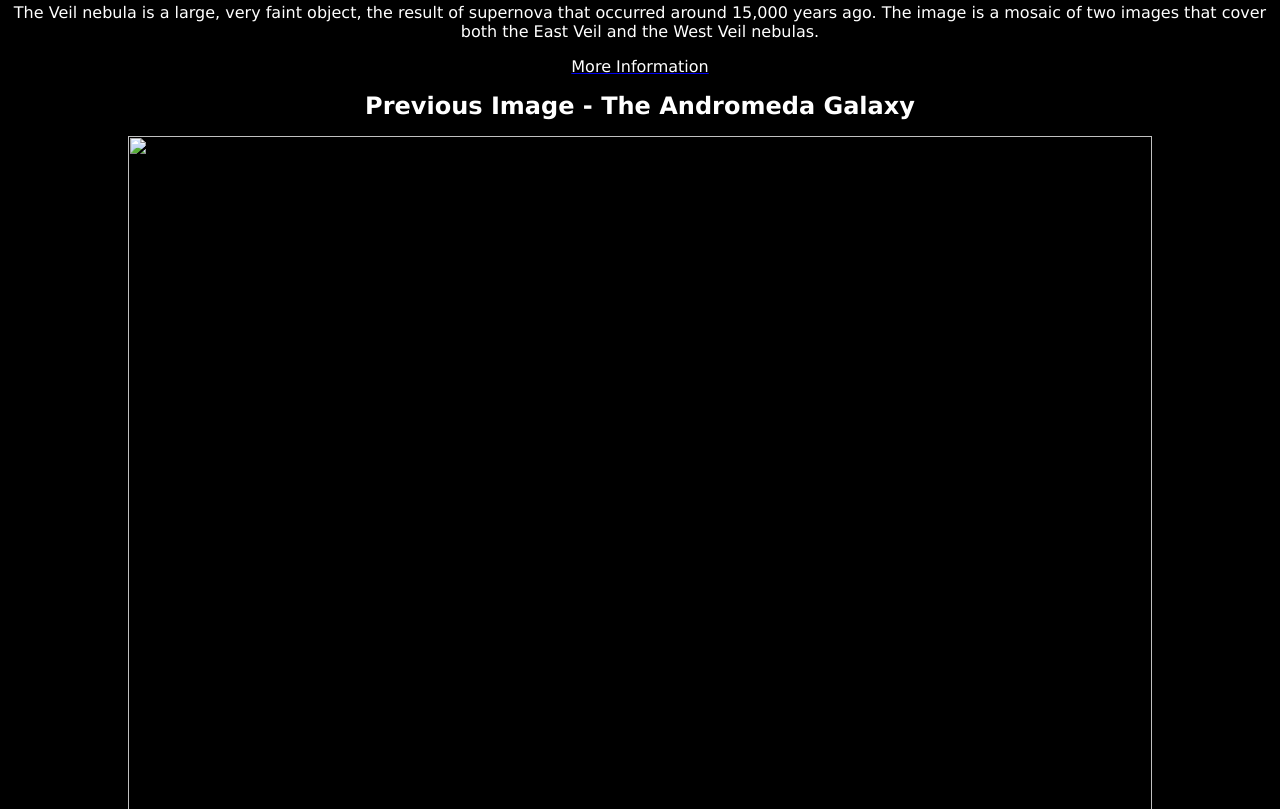
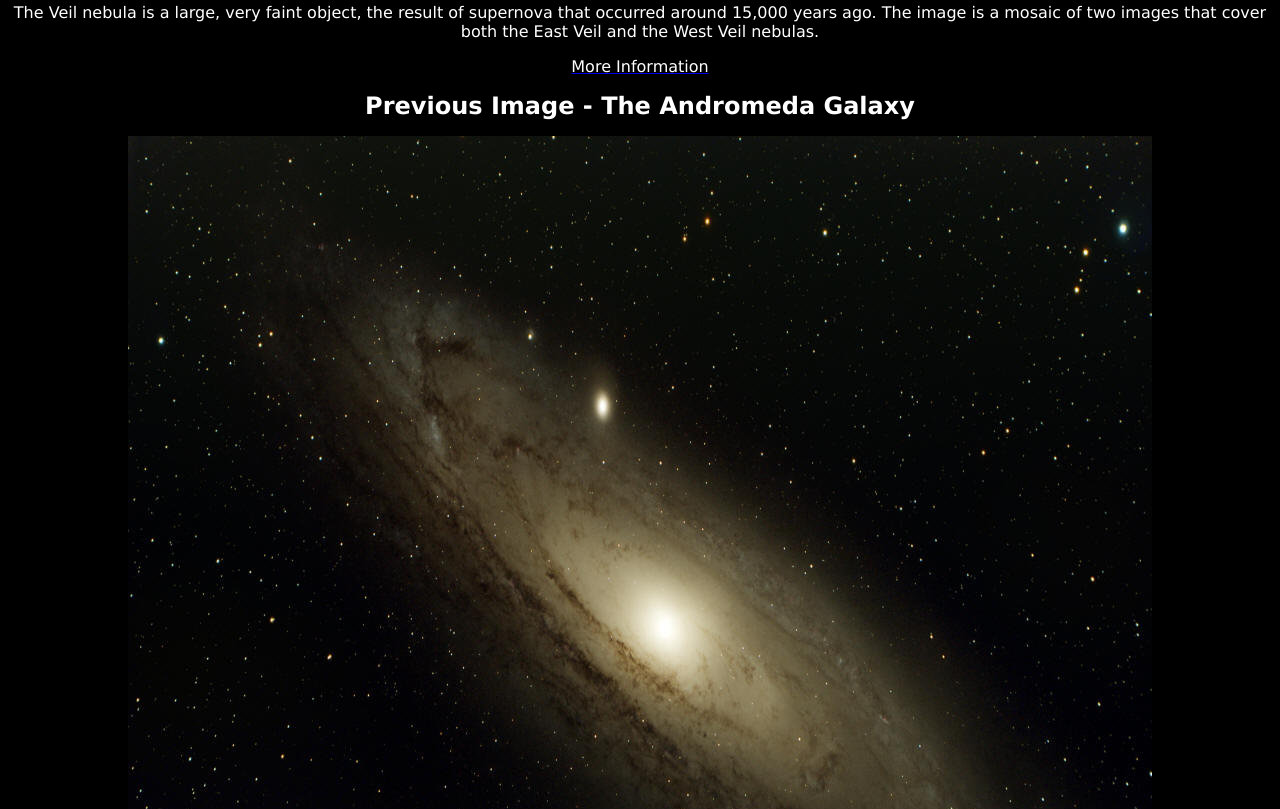
Before and after one commit to hefy-jefy/Website, a plain HTML site: page index.html in a window 1280 px wide. Shown: the part 1491-2300 px from the top of the page. Drawn offline with Linux system fonts and the light colour scheme.

Commit message:
Update index.html
Corrected image file name (Andromeda_2022_4.jpg)

```diff
--- a/index.html
+++ b/index.html
@@ -45,7 +45,7 @@ nebulas.</font></p>
 <b><font size="5" face="Verdana" color="#FFFFFF">Previous Image - The Andromeda
 Galaxy</font></b></p>
 <p align="center">
-<img border="0" src="./images/Andromeda2022.jpg" width="1024" height="1024"></p>
+<img border="0" src="./images/Andromeda2022_4.jpg" width="1024" height="1024"></p>
 <p align="center">
 &nbsp;</p>
 <p align="center">
```
